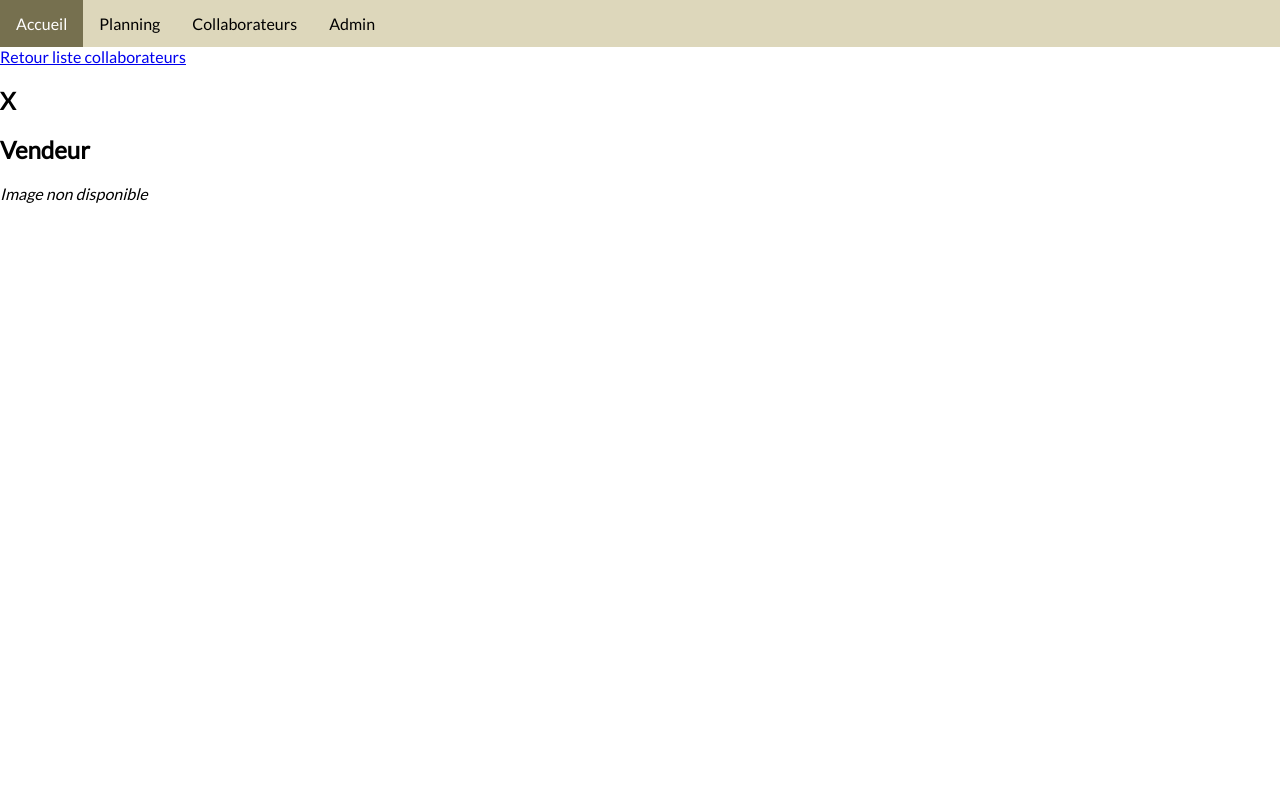
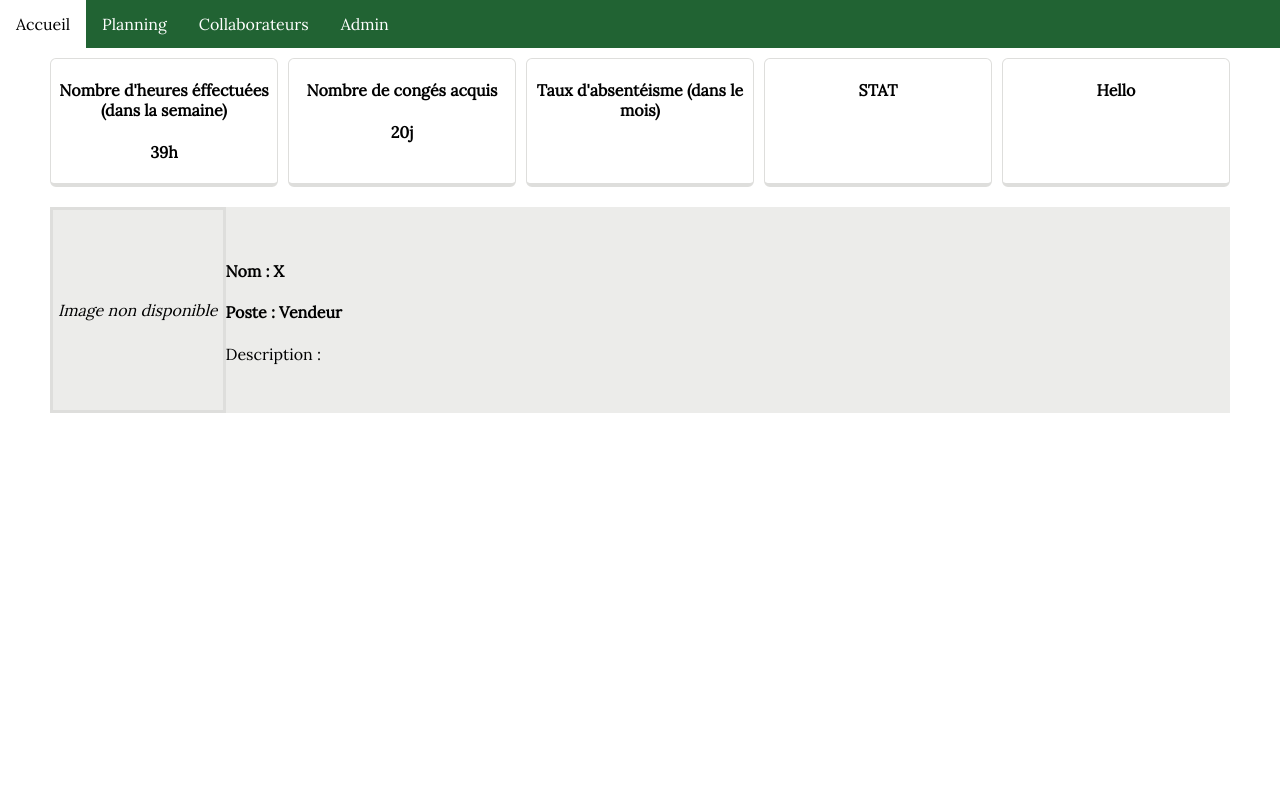
Before and after one commit to manssah-regulus-ai/Schedule-Planning, a Django app: a page that uses src/blog/templates/blog/detail.html in a window 1280 px wide. Run offline with Django 4.2, Linux system fonts and the light colour scheme; data comes from the database, SQL or seed files in the repository; both versions use the stored data as it was after the commit.

Commit message:
feat: My first feature

```diff
--- a/src/blog/forms.py
+++ b/src/blog/forms.py
@@ -1,4 +1,5 @@
 from django import forms
+from blog.models import Collaborator
 
 
 class CollaboratorFilterForm(forms.Form):
@@ -9,3 +10,8 @@
     )
 
     magasin = forms.ChoiceField(choices=CHOICES, required=False)
+
+
+class JobFilterForm(forms.Form):
+    job_choices = [("", "Tous")] + list(Collaborator.objects.values_list("job", "job").distinct())
+    job = forms.ChoiceField(choices=job_choices, required=False, label="Filtrer par job")
--- a/src/blog/static/css/style.css
+++ b/src/blog/static/css/style.css
@@ -1,11 +1,11 @@
-@import url('https://fonts.googleapis.com/css2?family=Lato&display=swap');
+@import url('https://fonts.googleapis.com/css2?family=Lora&display=swap');
 
 html, body {
     height: 100%;
     margin: 0;
     border: 0;
     color: black;
-    font-family: 'Lato', sans-serif;
+    font-family: 'Lora', sans-serif;
     text-decoration: none;
 
 }
@@ -15,7 +15,7 @@
     margin: 0;
     color: black;
     border: 0;
-    font-family: 'Lato', sans-serif;
+    font-family: 'Lora', sans-serif;
     text-decoration: none;
 }
 .background{
@@ -35,5 +35,5 @@
     align-items: center;
     justify-content: center;
     color: white;
-    background-color: hsla(50, 33%, 25%, .75);
+
 }
--- a/src/blog/templates/blog/detail.html
+++ b/src/blog/templates/blog/detail.html
@@ -1,16 +1,76 @@
 {% extends 'projetplanning/base.html' %}
 {% block content %}
 
+<style>
+ .center-text > div {
+    text-align: center;
+    transition: box-shadow 0.3s; /* Ajoute une transition pour l'effet de survol */
+    border: 1px solid #DEDEDC;
+    border-bottom-width: 4px;
+    border-radius: 6px;
+    font-weight: normal;
+    flex: 1;
+  }
+  .center-text > div:hover {
+    box-shadow: 5px 5px 10px rgba(0,0,0,0.2); /* Ajoute une ombre lors du survol */
+    font-weight: normal;
+  }
+</style>
+
 <body>
-<a href="/blog/page_01">Retour liste collaborateurs</a>
-<h2> {{ collaborator.name }}</h2>
-<h2> {{ collaborator.job }}</h2>
-        {% if collaborator.thumbnail %}
-        <div style="height: 200px;"><img src="{{ collaborator.thumbnail.url }}" style="max-width: 150px; max-height: 200px;"></div>
-        {% else %}
-        <div style="height: 200px; justify-content: center;"><em>Image non disponible</em></div>
-        {% endif %}
-<p> {{ collaborator.job_description}} </p>
+
+  <div class="center-text" style="display: flex;  gap: 10px; margin: 10px 50px 20px 50px;">
+
+          <div>
+            <h4>Nombre d'heures éffectuées
+                  (dans la semaine)</h4>
+                  <h4>39h</h4>
+          </div>
+          <div>
+            <h4>Nombre de congés acquis</h4>
+                  <h4>20j</h4>
+          </div>
+          <div>
+            <h4>Taux d'absentéisme
+            (dans le mois)</h4>
+                  <h4></h4>
+          </div>
+          <div>
+            <h4>STAT</h4>
+          </div>
+          <div>
+            <h4>Hello</h4>
+          </div>
+  </div>
+  <div style="display: flex; align-items: center; background-color: #ECECEA; margin: 10px 50px 20px 50px;">
+    <div style="width: 15%;">
+      {% if collaborator.thumbnail %}
+        <div style="height: 300px; display: flex; justify-content: center; align-items: center; ">
+
+          <img src="{{ collaborator.thumbnail.url }}" style="max-width: 150px; max-height: 300px;">
+        </div>
+      {% else %}
+        <div style="height: 200px; display: flex; justify-content: center; align-items: center; border: solid #DEDEDC;">
+          <em>Image non disponible</em>
+        </div>
+      {% endif %}
+    </div>
+
+    <div style="width: 85%; margin-right: 10px;";>
+      <h4>Nom : {{ collaborator.name }}</h4>
+      <h4>Poste : {{ collaborator.job }}</h4>
+
+      <p style="text-align: justify;">Description : {{ collaborator.job_description }}</p>
+    </div>
+  </div>
+
+
+
+
+
+
+
+</div>
 </body>
 
 {% endblock %}
--- a/src/blog/views.py
+++ b/src/blog/views.py
@@ -5,7 +5,7 @@
 from django.db.models import Q
 from datetime import datetime
 
-from blog.forms import CollaboratorFilterForm
+from blog.forms import CollaboratorFilterForm, JobFilterForm
 from blog.models import Collaborator
 
 
@@ -22,7 +22,13 @@
         if magasin_filter != '':
             collaborators = collaborators.filter(Q(magasin=magasin_filter) | Q(magasin__contains=magasin_filter))
 
-    return render(request, f'blog/page.html', context={"collaborator": collaborators, 'form': form})
+    job_filter_form = JobFilterForm(request.GET)
+    job_filter = request.GET.get("job")
+    if job_filter and job_filter != "Tous":
+        collaborators = collaborators.filter(job=job_filter)
+
+    return render(request, f'blog/page.html', context={"collaborator": collaborators, 'form': form,
+                                                       'job_filter_form': job_filter_form,})
 
 
 def collab_detail(request, slug):
--- a/src/projetplanning/templates/projetplanning/base.html
+++ b/src/projetplanning/templates/projetplanning/base.html
@@ -10,7 +10,7 @@
     <style>
     /* Style pour la barre de navigation */
     nav {
-      background-color: hsla(50, 33%, 50%, .4); /* Couleur d'arrière-plan */
+      background-color: #216333 ; /* Couleur d'arrière-plan */
       overflow: hidden;
     }
 
@@ -18,7 +18,7 @@
     nav a {
       float: left; /* Aligner les liens à gauche */
       display: block;
-      color: black; /* Couleur du texte */
+      color: white; /* Couleur du texte */
       text-align: center;
       padding: 14px 16px; /* Espacement entre les liens */
       text-decoration: none;
@@ -26,8 +26,8 @@
 
     /* Style pour les liens au survol de la souris */
     nav a:hover {
-      background-color: hsla(50, 33%, 25%, .75); /* Couleur de fond au survol */
-      color: white; /* Couleur du texte au survol */
+      background-color: white; /* Couleur de fond au survol */
+      color: black; /* Couleur du texte au survol */
     }
   </style>
 </head>
```
Also changed, not shown: src/blog/templates/blog/index.html (+9 -2 lines), src/blog/templates/blog/page.html (+39 -18 lines), src/db.sqlite3.
